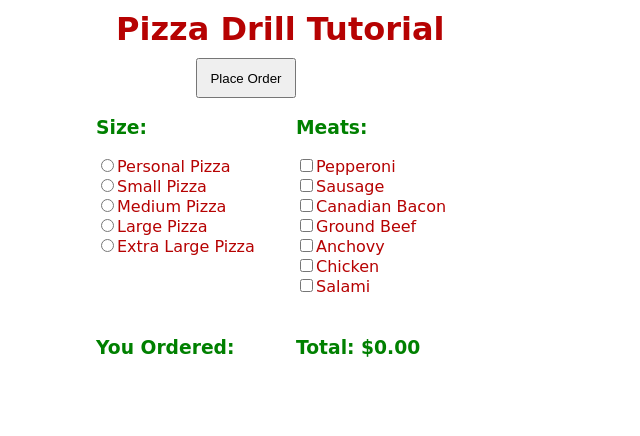
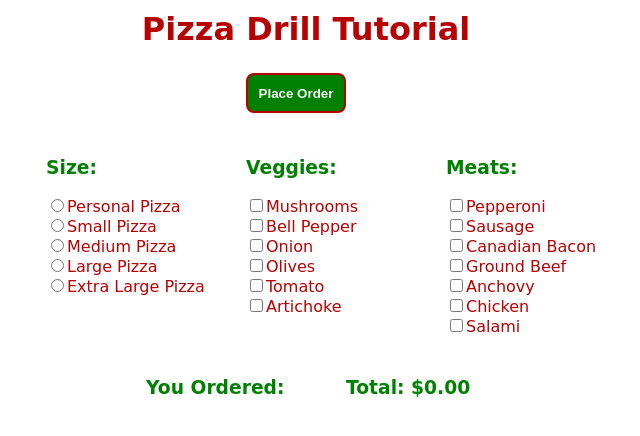
Before and after one commit to steveaf7/JavaScript-Projects, a plain HTML site: page Pizza_Project/pizza.html in a window 1280 px wide. Both pictures are taken after a click on the button "Place Order". Shown: the whole page, without its empty margins (344-984 px from the left). Drawn offline with Linux system fonts and the light colour scheme.

Commit message:
pizza menu push
updated pizza menu to include veggie section, changed style of place order button, added comments to JavaScript

```diff
--- a/Pizza_Project/Pizza_CSS/Pizza.css
+++ b/Pizza_Project/Pizza_CSS/Pizza.css
@@ -1,9 +1,11 @@
+
 body {
     background-color: white;
 }
 h1 {
     font-family: Bradley Hand, cursive;
     color: rgb(182, 2, 2);
+    text-align: center;
 }
 h3 {
     font-family: Bradley Hand, cursive;
@@ -15,14 +17,14 @@ div {
     color: rgb(182, 2, 2);
 }
 #menuBG {
-    width:400px;
+    width: 500px;
     height:470px;
     margin:10px auto;
 }
 
 #frmMenu {
-    width:400px;
-    height:220px;
+    width:600px;
+    height:220px; /* salami button won't click if height is less that this */
 }
 #totalPrice {
     width:200px;
@@ -35,6 +37,12 @@ div {
     height:220px;
     float:left;
 }
+.middle { /* Veggies section */
+    width:200px;
+    height:220px;
+    float:left; /* without this, will print on the next line. */
+}
+
 .right {
     width:200px;
     height:220px;
@@ -51,8 +59,16 @@ div {
     width:400px;
     height:200px;
 }
-#btnOrder {
+#btnOrder { /* place order button */
     margin:10px 0px 0px 100px;
     width:100px;
     height:40px;
+    display: block;
+    margin: 25px auto; /*centers the button*/
+    border: 2px solid rgb(182, 2, 2);
+    background-color: green;
+    border-radius: 8px;
+    color: whitesmoke;
+    font-weight:700;
+
 }
--- a/Pizza_Project/Pizza_JavaScript/Pizza.js
+++ b/Pizza_Project/Pizza_JavaScript/Pizza.js
@@ -3,7 +3,7 @@ function getReceipt() {
     //line by line into a full receipt.
     var text1 = "<h3>You Ordered:</h3>";
     var runningTotal = 0; //declares a variable to store the running total
-    var sizeTotal = 0;
+    var sizeTotal = 0; //declares a variable to store the price of the size of the pizza.
     //creates a list of all the "size" elements
     var sizeArray = document.getElementsByClassName("size");
     //iterates through all "size" elements, if box is checked, add to new variable selectedSize
@@ -14,7 +14,7 @@ function getReceipt() {
             text1 = text1+selectedSize+"<br>"
         }
     }
-    //changes sizeTotal variable according to what was selected
+    //sets the price of the pizza, according to which pizza was selected.
     if (selectedSize === "Personal Pizza") {
         sizeTotal = 6;
     } else if (selectedSize === "Small Pizza") {
@@ -26,15 +26,15 @@ function getReceipt() {
     } else if (selectedSize === "Extra Large Pizza") {
         sizeTotal = 16;
     }
-    runningTotal = sizeTotal; //assuming the size is the same as the price
-    console.log(selectedSize+" = $"+sizeTotal+".00");
-    console.log("size text1: "+text1);
+    runningTotal = sizeTotal; //sets the base price of the pizza as runningTotal.
+    console.log(selectedSize+" = $"+sizeTotal+".00"); //prints concatenated string to the console.
+    console.log("size text1: "+text1); //
     console.log("subtotal: $"+runningTotal+".00");
     getTopping(runningTotal,text1);
 };
 
 function getTopping(runningTotal,text1) {
-    var toppingTotal = 0; //declares a variable to store
+    var toppingTotal = 0; //declares a variable to store total number of toppings for pricing.
     var selectedTopping = []; //creates an empty array to hold selected toppings.
     //gets all topping elements and adds to an array.
     var toppingArray = document.getElementsByClassName("toppings");
@@ -45,18 +45,18 @@ function getTopping(runningTotal,text1) {
             text1 = text1+toppingArray[j].value+"<br>"; //adds selected toppings to the receipt.
         }
     }
-    var toppingCount = selectedTopping.length; //
-    if (toppingCount > 1) {
-        toppingTotal = (toppingCount - 1);
-    } else {
+    var toppingCount = selectedTopping.length; //sets topping count equal to number of selected toppings
+    if (toppingCount > 1) { //as long as there are any toppings selected
+        toppingTotal = (toppingCount - 1); //change topping count to reflect discount.
+    } else { //if no toppings selected, no discount is applied.
         toppingTotal = 0;
     }
-    runningTotal = (runningTotal + toppingTotal);
-    console.log("total selected topping items: "+toppingCount);
+    runningTotal = (runningTotal + toppingTotal); //adds topping and pizza price together to get total price.
+    console.log("total selected topping items: "+toppingCount); //prints the topping count to the console.
     console.log(toppingCount+" topping - 1 free topping = "+"$"+toppingTotal+".00");
     console.log("toppingtext1: "+text1);
     console.log("Purchase Total: "+"$"+runningTotal+".00");
-    document.getElementById("showText").innerHTML=text1;
+    document.getElementById("showText").innerHTML=text1; //gets element "showText" and changes it to display the value at text1
     document.getElementById("totalPrice").innerHTML = "<h3>Total: <strong>$"+
-        runningTotal+".00"+"</strong></h3>";
+        runningTotal+".00"+"</strong></h3>"; //This show the total price next to the receipt, makes bold.
 };
--- a/Pizza_Project/pizza.html
+++ b/Pizza_Project/pizza.html
@@ -25,6 +25,22 @@
                         value="Large Pizza">Large Pizza<br>
                     <input class="size" type="radio" name="Size"
                         value="Extra Large Pizza">Extra Large Pizza<br>
+                </div>
+
+                <div class="menu middle">
+                    <h3>Veggies:</h3>
+                    <input class="toppings" type="checkbox" name="Topping"
+                        value="Mushrooms">Mushrooms<br>
+                    <input class="toppings" type="checkbox" name="Topping"
+                        value="Bell Pepper">Bell Pepper<br>
+                    <input class="toppings" type="checkbox" name="Topping"
+                        value="Onion">Onion<br>
+                    <input class="toppings" type="checkbox" name="Topping"
+                        value="Olives">Olives<br>
+                    <input class="toppings" type="checkbox" name="Topping"
+                        value="Tomato">Tomato<br>
+                    <input class="toppings" type="checkbox" name="Topping"
+                        value="Artichoke">Artichoke<br>
                 </div>
 
                 <div class="menu right">
```
